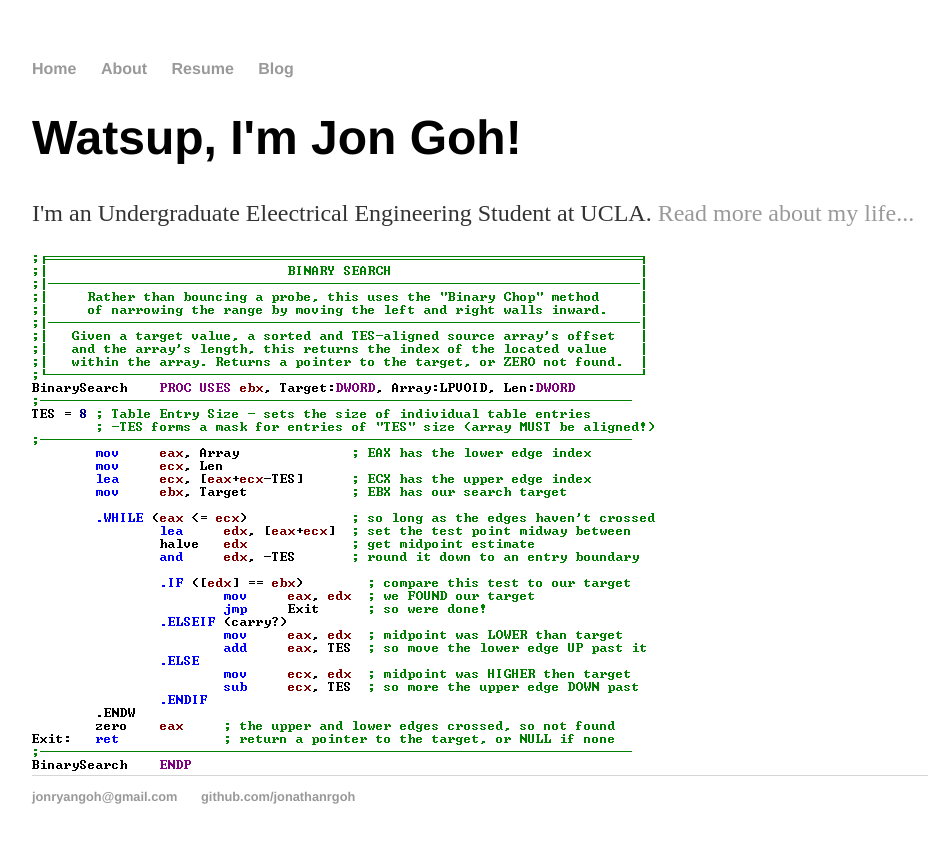
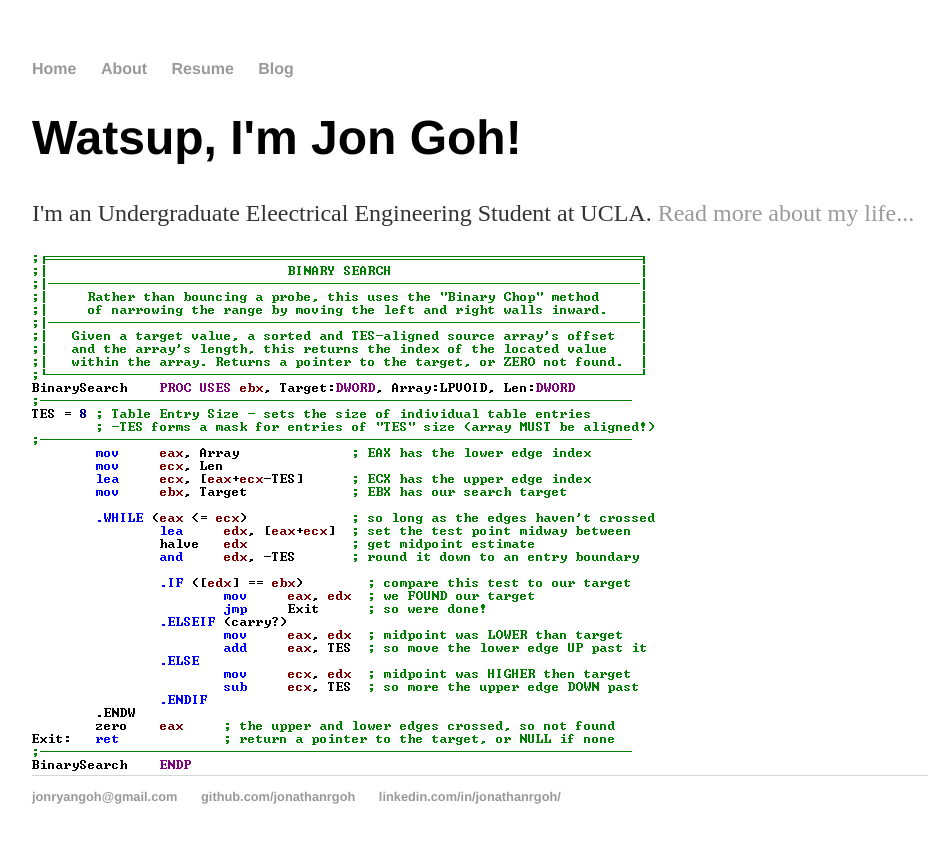
Before and after one commit to jonathanrgoh/jonathanrgoh.github.io, a Jekyll site: the page built from index.html, in a window 1280 px wide. Shown: the top 843 px of the page, without its empty margins (160-1104 px from the left). Built offline with Jekyll 4.4.1, drawn with Linux system fonts in a browser that asks for light colours.

Commit message:
Update default.html

```diff
--- a/_layouts/default.html
+++ b/_layouts/default.html
@@ -23,6 +23,7 @@
 	    		<ul>
 	        		<li><a href="mailto:jonryangoh@gmail.com">jonryangoh@gmail.com</a></li>
 	        		<li><a href="https://github.com/jonathanrgoh">github.com/jonathanrgoh</a></li>
+				<li><a href="https://www.linkedin.com/in/jonathanrgoh/">linkedin.com/in/jonathanrgoh/</a></li>
 				</ul>
 			</footer>
 		</body>
```
